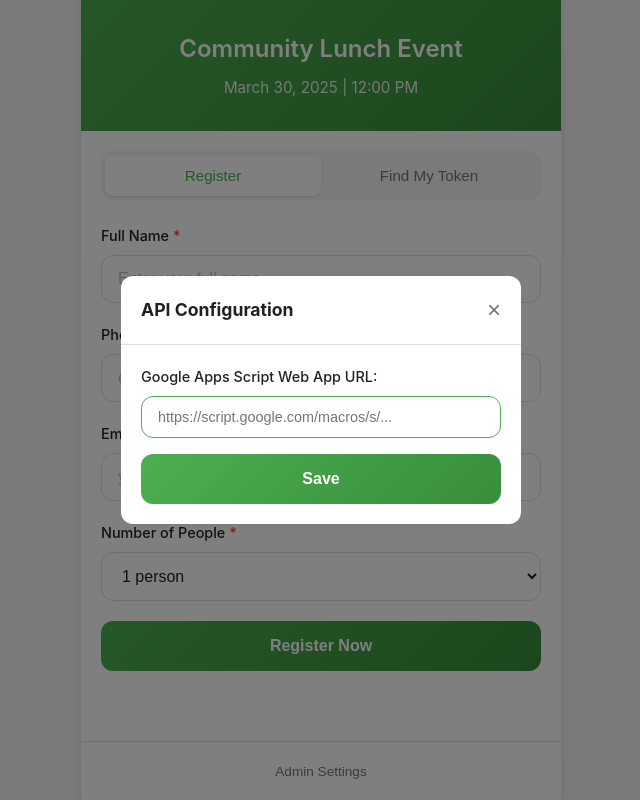
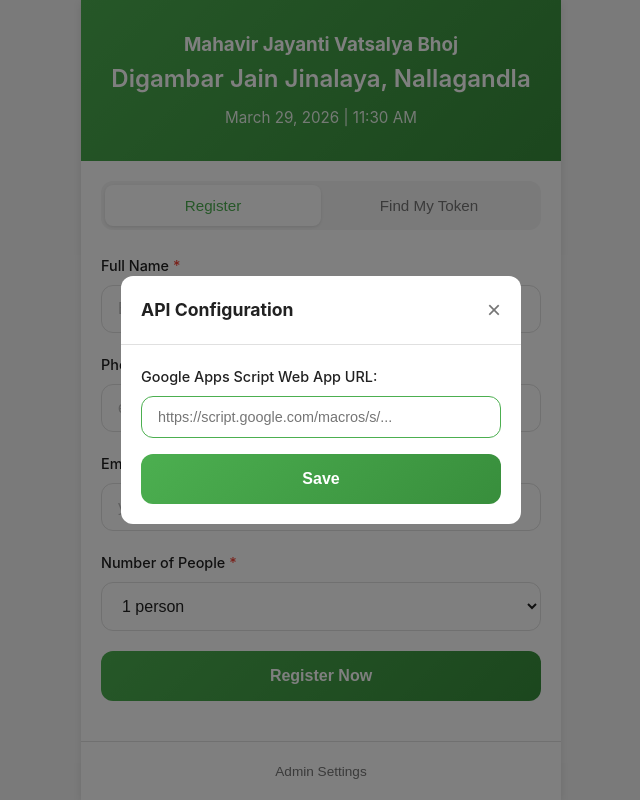
Before and after one commit to MightySuz/food-event-scanner, a plain HTML site: page index.html in a window 1280 px wide. Shown: the whole page, without its empty margins (319-959 px from the left). Drawn offline with Linux system fonts and the light colour scheme.

Commit message:
Update event title and date in index.html

```diff
--- a/index.html
+++ b/index.html
@@ -12,8 +12,9 @@
     <div class="app-container">
         <!-- Header -->
         <header class="app-header">
-            <h1>Community Lunch Event</h1>
-            <p class="event-date">March 30, 2025 | 12:00 PM</p>
+            <h3>Mahavir Jayanti Vatsalya Bhoj</h3>
+            <h1>Digambar Jain Jinalaya, Nallagandla</h1>
+            <p class="event-date">March 29, 2026 | 11:30 AM</p>
         </header>
 
         <!-- Main Content -->
```
